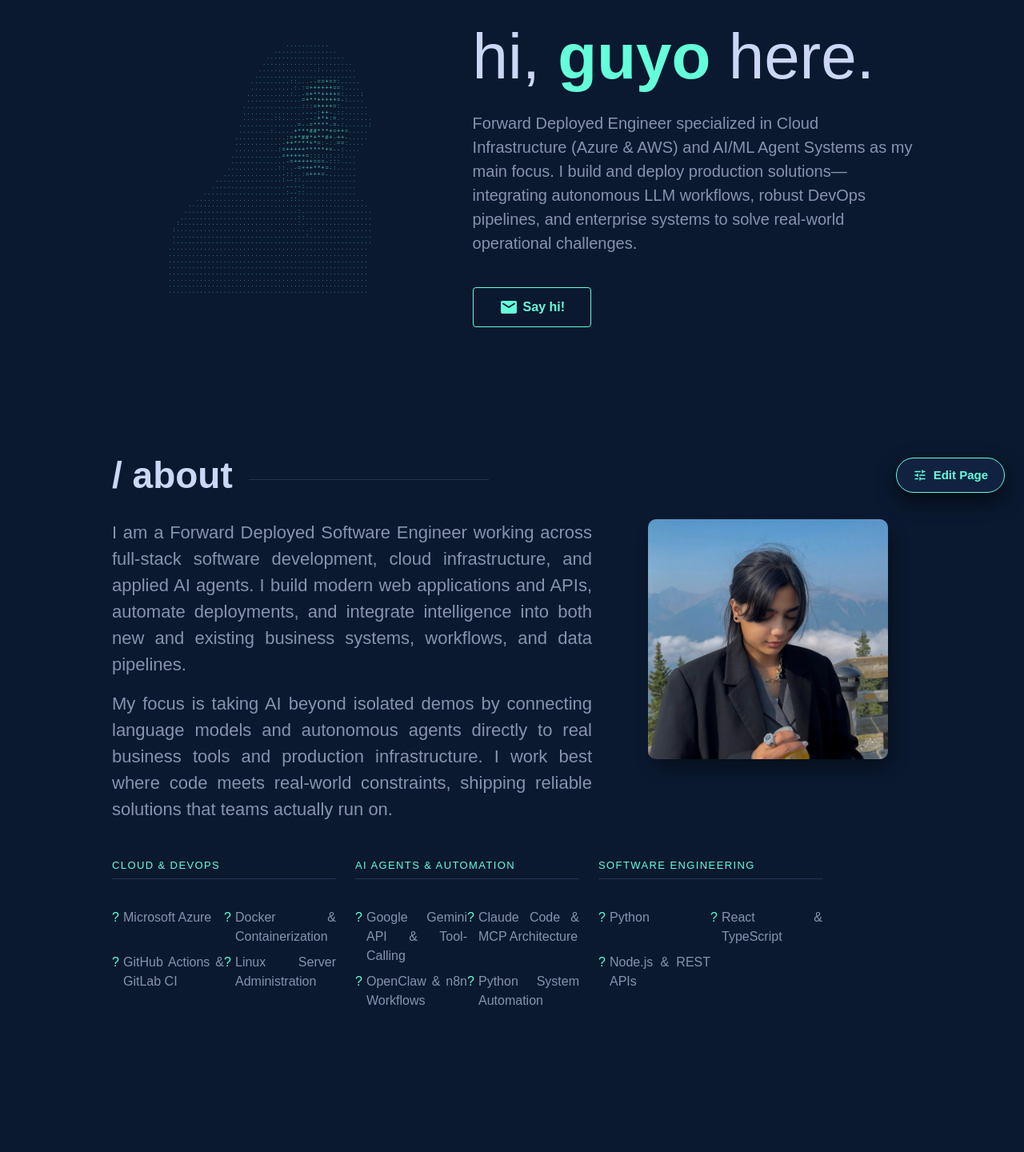
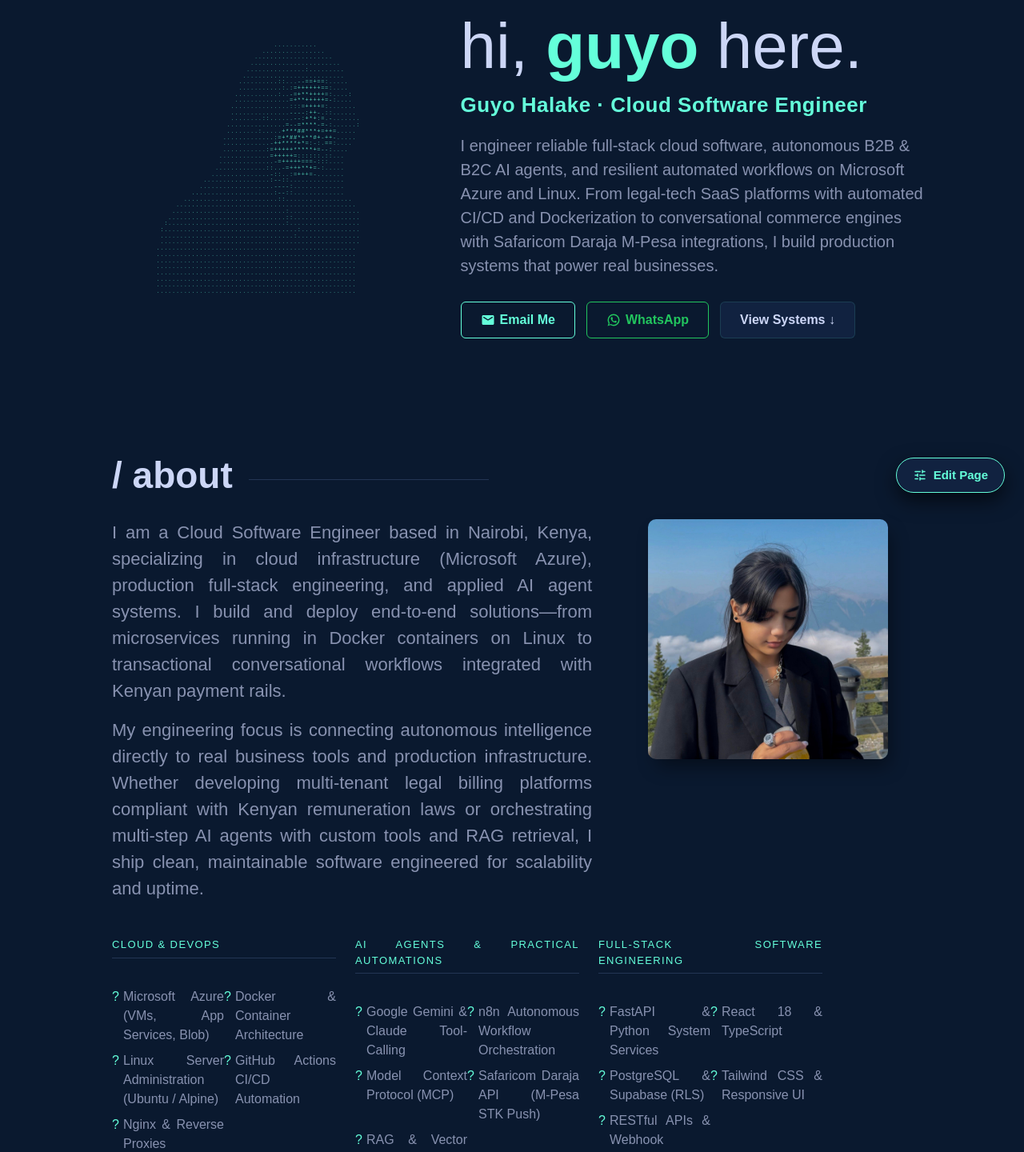
Before and after one commit to guyo-halake/guyesacodes, a React (Vite) app: page / in a window 1280 px wide. Shown: the part 160-1600 px from the top of the page at 80% size. Built offline with nearby package versions, Linux system fonts and the light colour scheme; a web font is replaced by a local one.

Commit message:
feat(v2): overhaul portfolio for Kenyan & global cloud engineering market with real-world SaaS, AI agents and M-Pesa projects

```diff
--- a/src/components/About.jsx
+++ b/src/components/About.jsx
@@ -10,27 +10,31 @@ const About = () => {
     {
       category: "Cloud & DevOps",
       items: [
-        "Microsoft Azure",
-        "Docker & Containerization",
-        "GitHub Actions & GitLab CI",
-        "Linux Server Administration",
+        "Microsoft Azure (VMs, App Services, Blob)",
+        "Docker & Container Architecture",
+        "Linux Server Administration (Ubuntu / Alpine)",
+        "GitHub Actions CI/CD Automation",
+        "Nginx & Reverse Proxies",
       ],
     },
     {
-      category: "AI Agents & Automation",
+      category: "AI Agents & Practical Automations",
       items: [
-        "Google Gemini API & Tool-Calling",
-        "Claude Code & MCP Architecture",
-        "OpenClaw & n8n Workflows",
-        "Python System Automation",
+        "Google Gemini & Claude Tool-Calling",
+        "n8n Autonomous Workflow Orchestration",
+        "Model Context Protocol (MCP)",
+        "Safaricom Daraja API (M-Pesa STK Push)",
+        "RAG & Vector Embeddings",
       ],
     },
     {
-      category: "Software Engineering",
+      category: "Full-Stack Software Engineering",
       items: [
-        "Python",
-        "React & TypeScript",
-        "Node.js & REST APIs",
+        "FastAPI & Python System Services",
+        "React 18 & TypeScript",
+        "PostgreSQL & Supabase (RLS)",
+        "Tailwind CSS & Responsive UI",
+        "RESTful APIs & Webhook Security",
       ],
     },
   ];
--- a/src/components/Intro.jsx
+++ b/src/components/Intro.jsx
@@ -2,6 +2,7 @@ import React from "react";
 import "../styles/Intro.css";
 import { TypeAnimation } from "react-type-animation";
 import EmailRoundedIcon from "@mui/icons-material/EmailRounded";
+import WhatsAppIcon from "@mui/icons-material/WhatsApp";
 import FadeInSection from "./FadeInSection";
 import AsciiPortrait from "./AsciiPortrait";
 import { usePortfolio } from "../context/PortfolioContext";
@@ -28,6 +29,17 @@ const Intro = () => {
           {" here."}
           <span className="intro-cursor">|</span>
         </div>
+
+        <div
+          className="intro-role-badge"
+          contentEditable={isEditMode}
+          suppressContentEditableWarning={true}
+          onBlur={(e) => updateProfileField("headline", e.currentTarget.textContent)}
+          title={isEditMode ? "Click to edit professional headline" : undefined}
+        >
+          {profile.headline || "Guyo Halake · Cloud Software Engineer"}
+        </div>
+
         <FadeInSection>
           <div
             className="intro-desc"
@@ -38,10 +50,41 @@ const Intro = () => {
           >
             {profile.introDesc}
           </div>
-          <a href={`mailto:${profile.email}`} className="intro-contact">
-            <EmailRoundedIcon />
-            {" Say hi!"}
-          </a>
+
+          <div className="intro-actions-row">
+            <a href={`mailto:${profile.email}`} className="intro-contact">
+              <EmailRoundedIcon sx={{ fontSize: 18 }} />
+              <span>Email Me</span>
+            </a>
+
+            <a
+              href="https://wa.me/254700000000?text=Hi%20Guyo,%20saw%20your%20cloud%20software%20portfolio"
+              target="_blank"
+              rel="noopener noreferrer"
+              className="intro-contact btn-whatsapp"
+              title="Chat directly on WhatsApp"
+              onClick={(e) => {
+                const phone = window.prompt(
+                  "Chat with Guyo on WhatsApp. Enter your number or confirm:",
+                  "254"
+                );
+                if (phone && phone.trim() !== "254") {
+                  window.open(
+                    `https://wa.me/${phone.replace(/[^0-9]/g, "")}?text=Hi%20Guyo,%20saw%20your%20cloud%20software%20portfolio`,
+                    "_blank"
+                  );
+                }
+                e.preventDefault();
+              }}
+            >
+              <WhatsAppIcon sx={{ fontSize: 18 }} />
+              <span>WhatsApp</span>
+            </a>
+
+            <a href="#projects" className="intro-contact btn-projects">
+              <span>View Systems ↓</span>
+            </a>
+          </div>
         </FadeInSection>
       </div>
     </div>
--- a/src/context/PortfolioContext.jsx
+++ b/src/context/PortfolioContext.jsx
@@ -2,7 +2,7 @@ import React, { createContext, useContext, useState, useEffect } from "react";
 import { initialPortfolioData } from "../data/portfolioData";
 
 const PortfolioContext = createContext(null);
-const STORAGE_KEY = "guyohalake_portfolio_live_v2";
+const STORAGE_KEY = "guyohalake_portfolio_live_v2_pro";
 
 export const PortfolioProvider = ({ children }) => {
   const [isEditMode, setIsEditMode] = useState(() => {
--- a/src/data/portfolioData.js
+++ b/src/data/portfolioData.js
@@ -1,18 +1,19 @@
 export const initialPortfolioData = {
   profile: {
     greeting: "hi, guyo here.",
-    headline: "Forward Deployed Engineer specialized in Cloud Infrastructure (Azure & AWS) and AI/ML Agent Systems as my main focus.",
+    headline: "Guyo Halake · Cloud Software Engineer",
     introDesc:
-      "Forward Deployed Engineer specialized in Cloud Infrastructure (Azure & AWS) and AI/ML Agent Systems as my main focus. I build and deploy production solutions—integrating autonomous LLM workflows, robust DevOps pipelines, and enterprise systems to solve real-world operational challenges.",
+      "I engineer reliable full-stack cloud software, autonomous B2B & B2C AI agents, and resilient automated workflows on Microsoft Azure and Linux. From legal-tech SaaS platforms with automated CI/CD and Dockerization to conversational commerce engines with Safaricom Daraja M-Pesa integrations, I build production systems that power real businesses.",
     aboutParagraphOne:
-      "I am a Forward Deployed Software Engineer working across full-stack software development, cloud infrastructure, and applied AI agents. I build modern web applications and APIs, automate deployments, and integrate intelligence into both new and existing business systems, workflows, and data pipelines.",
+      "I am a Cloud Software Engineer based in Nairobi, Kenya, specializing in cloud infrastructure (Microsoft Azure), production full-stack engineering, and applied AI agent systems. I build and deploy end-to-end solutions—from microservices running in Docker containers on Linux to transactional conversational workflows integrated with Kenyan payment rails.",
     aboutParagraphTwo:
-      "My focus is taking AI beyond isolated demos by connecting language models and autonomous agents directly to real business tools and production infrastructure. I work best where code meets real-world constraints, shipping reliable solutions that teams actually run on.",
+      "My engineering focus is connecting autonomous intelligence directly to real business tools and production infrastructure. Whether developing multi-tenant legal billing platforms compliant with Kenyan remuneration laws or orchestrating multi-step AI agents with custom tools and RAG retrieval, I ship clean, maintainable software engineered for scalability and uptime.",
     email: "guyohalakeofficial@gmail.com",
     github: "https://github.com/guyo-halake",
     linkedin: "https://www.linkedin.com/in/guyo-halake/",
     medium: "https://medium.com/@guyo-halake",
     avatarImage: "/assets/me2.jpg",
+    resumeUrl: "mailto:guyohalakeofficial@gmail.com?subject=Request%20Resume%20-%20Guyo%20Halake",
   },
   sectionVisibility: {
     intro: true,
@@ -23,73 +24,75 @@ export const initialPortfolioData = {
   },
   projects: [
     {
-      id: "odin-bot",
-      title: "Odin Bot",
-      subtitle: "Personal Telegram Agent",
+      id: "boc-saas",
+      title: "Nyagah B. Kithinji Advocates — Bill of Costs SaaS",
+      subtitle: "Production Legal-Tech SaaS & Cloud Platform",
+      image: "/assets/projects/boc_saas.png",
+      visible: true,
+      lead: "Production legal billing SaaS engineered for a prominent Kenyan law firm, automating court fee notes, taxation schedules, and Bill of Costs generation strictly compliant with the Kenyan Advocates Remuneration Order.",
+      more: [
+        "Full-Stack Architecture: React 18 and TypeScript with Tailwind CSS on the frontend, interfaced with a FastAPI Python backend over secure TLS 1.3 endpoints for fast, deterministic mathematical fee calculations.",
+        "Cloud & DevOps on Azure: Multi-stage Docker containerization running under Nginx Alpine (<40MB footprint) deployed on Linux VMs in Microsoft Azure, powered by automated GitHub Actions CI/CD pipelines.",
+        "Data Layer & Legal Storage: Supabase PostgreSQL database with Row Level Security (RLS) tenant isolation and S3 storage for PDF court filings, reducing legal billing compilation time by over 80%.",
+      ],
+      techStack: [
+        "Microsoft Azure",
+        "Docker",
+        "Linux (Alpine)",
+        "FastAPI (Python)",
+        "React 18 & TypeScript",
+        "Tailwind CSS",
+        "PostgreSQL / Supabase",
+        "GitHub Actions CI/CD",
+        "Nginx",
+      ],
+      link: "https://github.com/guyo-halake/nyagakithinji-Bill-of-Costs.git",
+    },
+    {
+      id: "razak-odin",
+      title: "Razak Odin — Multi-Tenant AI WhatsApp Platform",
+      subtitle: "Conversational Commerce & Daraja M-Pesa Engine",
       image: "/assets/truth.png",
       visible: true,
-      lead: "An AI agent that turns Telegram messages into actions on my machine. It uses the Google Gemini API for LLM tool-calling, allowing me to give instructions in natural language and have the agent select tools, execute actions, and work through multi-step tasks.",
+      lead: "Enterprise multi-tenant conversational AI platform enabling Kenyan B2B and B2C businesses to deploy 24/7 autonomous WhatsApp sales agents with real-time catalog queries, Safaricom Daraja M-Pesa STK push payments, and two-tier human escalation.",
       more: [
-        "The agent connects to my local Windows machine to read and write files and execute shell commands, integrates with Apple Calendar for scheduling and reminders, and uses MCP to delegate coding and debugging tasks to Claude Code and Antigravity. I designed the tool registry and prompt architecture that connect these capabilities, allowing the model to use tool results to decide what to do next.",
-        "Odin Bot brings together LLM agent development, tool orchestration, prompt engineering, MCP integration and local system automation in one application.",
+        "Agentic Tool-Calling: Powered by Google Gemini 1.5 Flash and Claude 3.5, orchestrating dynamic catalog search, customer intent detection, and automated checkout via decoupled n8n master gateway workflows.",
+        "Safaricom M-Pesa Daraja: Engineered custom Daraja STK Push sub-workflows with asynchronous webhook callback reconciliation, timeout handling, and transactional database updates.",
+        "Multi-Tenant DB & RAG: Built on Supabase PostgreSQL with Row Level Security (RLS), dynamic tenant resolution, vector embeddings for company policy RAG retrieval, and instant operator takeover.",
       ],
       techStack: [
-        "OpenClaw",
-        "n8n",
-        "Python Automation",
         "Google Gemini API",
-        "Telegram Bot API",
-        "Apple/Notion Calendar",
-        "Prompt Engineering",
-        "Multi-Step Agent Workflows",
-        "MCP",
-        "LLM Tool-Calling",
+        "n8n Gateway Workflows",
+        "Safaricom Daraja API (M-Pesa)",
+        "Supabase / PostgreSQL RLS",
+        "RAG & Vector Embeddings",
+        "WhatsApp Business API",
+        "Node.js",
+        "Tool-Calling",
       ],
       link: "https://github.com/guyo-halake",
     },
     {
-      id: "enterprise-mcp",
-      title: "Multi-Source Enterprise MCP Server",
-      subtitle: "Context Layer & Agent Tooling",
-      image: "/assets/portfolio.png",
+      id: "odin-devops-agent",
+      title: "Odin DevOps & Cloud Operations Agent",
+      subtitle: "Autonomous Infrastructure & CI/CD Orchestration",
+      image: "/assets/nomansland.png",
       visible: true,
-      lead: "An MCP server that gives AI agents a unified interface to structured business data, internal documentation, and team communications. It connects PostgreSQL/Supabase, Notion, and Slack, allowing an agent to retrieve relevant records and documentation, work with team discussions, and execute supported actions across different systems.",
+      lead: "Intelligent cloud operations agent orchestrating Azure cloud environments, GitHub repository monitoring, and CI/CD pipelines through OpenClaw, n8n event-driven workflows, and custom Python automation tools.",
       more: [
-        "The engineering focuses on more than connecting APIs: designing tools across different data sources, retrieving relevant context, managing token budgets, and applying OAuth2 permission scopes so the agent can work within the access granted to each integration. The result is a shared context and action layer that agents can use without requiring a separate, one-off integration for every workflow.",
+        "Autonomous Cloud Management: Continuously monitors Azure cloud resource health, triages GitHub issues, reviews pull requests, and suggests actionable remediation tasks for cloud infrastructure.",
+        "MCP Protocol Integration: Built with Model Context Protocol (MCP) servers allowing language models to safely execute diagnostics, query monitoring logs, and trigger isolated Docker container builds.",
+        "Operational Efficiency: Bridges developer issue tracking and cloud deployment tasks into a single automated pipeline, eliminating repetitive manual DevOps checklists.",
       ],
       techStack: [
-        "Python",
-        "FastMCP",
-        "MCP",
-        "PostgreSQL/Supabase",
-        "Notion API",
-        "Slack API",
-        "OAuth2",
-        "RAG",
-        "Context Management",
-      ],
-      link: "https://github.com/guyo-halake",
-    },
-    {
-      id: "azure-devops-agent",
-      title: "AI-Powered Azure DevOps Agent",
-      subtitle: "Agentic Workflows & Lab Operations",
-      image: "/assets/nomansland.png",
-      visible: true,
-      lead: "An AI-powered DevOps agent that helps me manage my Azure lab through OpenClaw, n8n workflows, and Python automations. It can trigger deployments, check GitHub issues, inspect issues affecting the Azure lab, and suggest actionable tasks based on the work that needs attention.",
-      more: [
-        "OpenClaw provides the agent layer, while n8n connects the workflows and Python handles custom automation. This brings issue review, task recommendations, and deployment operations into one connected system rather than leaving them as separate manual steps.",
-        "The focus is on building an agent that can do more than explain DevOps tasks: it can gather operational context, identify work that needs attention, and initiate defined workflows to carry out actions.",
-      ],
-      techStack: [
+        "Microsoft Azure",
         "OpenClaw",
-        "n8n",
+        "n8n Workflows",
+        "Model Context Protocol (MCP)",
         "Python Automation",
-        "GitHub",
-        "Microsoft Azure",
-        "CI/CD",
-        "Agentic Workflows",
-        "Workflow Orchestration",
+        "Docker",
+        "GitHub Actions",
+        "Linux System Ops",
       ],
       link: "https://github.com/guyo-halake/AZURE-FUNDAMENTALS-LAB-AND",
     },
@@ -98,7 +101,7 @@ export const initialPortfolioData = {
     {
       id: "linux-homelab",
       title: "Bare Metal Linux Home Lab",
-      subtitle: "24/7 Server · Infrastructure & Automation",
+      subtitle: "24/7 Edge Infrastructure & Docker Microservices",
       image: "/assets/hardware/pc/images/header.png",
       visible: true,
       lead: "A dedicated, low-power Lenovo Mini PC running bare-metal Ubuntu Server to host private microservices, local storage, and automated network operations.",
@@ -121,8 +124,8 @@ export const initialPortfolioData = {
     },
     {
       id: "custom-workstation",
-      title: "Custom PC Workstation",
-      subtitle: "Primary Engineering & Compute Rig",
+      title: "Custom Engineering Workstation",
+      subtitle: "AMD Ryzen 7 + NVIDIA RTX GPU Compute Rig",
       image: "/assets/hardware/pc/images/cover.png",
       visible: true,
       lead: "High-performance custom-built desktop workstation engineered for intensive engineering workflows, local container builds, compilation, and multitasking.",
@@ -143,8 +146,8 @@ export const initialPortfolioData = {
     },
     {
       id: "esp32-display",
-      title: "Smart Ambient ESP32 Display",
-      subtitle: "Custom IoT Matrix & Lab Telemetry",
+      title: "Smart Ambient ESP32 IoT Display",
+      subtitle: "Hardware Telemetry & Microcontroller Matrix",
       image: "/assets/hardware/led-bracelet/header.jpg",
       visible: true,
       lead: "Custom-built physical desktop display powered by an ESP32 microcontroller driving an RGB HUB75 LED matrix panel, bridging the physical desk environment to the home network.",
--- a/src/styles/Intro.css
+++ b/src/styles/Intro.css
@@ -22,7 +22,7 @@
   flex-direction: column;
   align-items: flex-start;
   text-align: left;
-  max-width: 550px;
+  max-width: 580px;
 }
 
 /* Hide any possible cursor from react-type-animation */
@@ -56,6 +56,17 @@
   font-size: 80px;
 }
 
+.intro-role-badge {
+  display: inline-block;
+  color: var(--green-bright);
+  font-family: "NTR", sans-serif;
+  font-size: 26px;
+  font-weight: 700;
+  letter-spacing: 0.5px;
+  margin-top: -6px;
+  margin-bottom: 8px;
+}
+
 .intro-subtitle {
   font-family: "NTR", sans-serif;
   color: var(--slate);
@@ -71,8 +82,15 @@
   text-align: left;
   max-width: 100%;
   padding-top: 8px;
-  padding-bottom: 40px;
+  padding-bottom: 30px;
   line-height: 1.5;
+}
+
+.intro-actions-row {
+  display: flex;
+  align-items: center;
+  gap: 14px;
+  flex-wrap: wrap;
 }
 
 .intro-contact {
@@ -82,17 +100,39 @@
   font-size: 16px;
   font-weight: bolder;
   font-family: "NTR", sans-serif;
-  padding: 12px 32px;
+  padding: 10px 24px;
   cursor: pointer;
   border: 1px solid var(--green-bright);
-  border-radius: 4px;
+  border-radius: 6px;
   transition: all 0.25s cubic-bezier(0.645, 0.045, 0.355, 1);
+  text-decoration: none !important;
+  color: var(--green-bright) !important;
 }
 
 .intro-contact:hover {
   background-color: var(--green-tint);
   transform: translateY(-3px);
   outline: none;
+}
+
+.intro-contact.btn-whatsapp {
+  border-color: #22c55e;
+  color: #22c55e !important;
+}
+
+.intro-contact.btn-whatsapp:hover {
+  background-color: rgba(34, 197, 94, 0.14);
+}
+
+.intro-contact.btn-projects {
+  border-color: var(--card-border);
+  color: var(--lightest-slate) !important;
+  background: var(--light-navy);
+}
+
+.intro-contact.btn-projects:hover {
+  border-color: var(--green-bright);
+  color: var(--green-bright) !important;
 }
 
 /* Tablet */
@@ -104,6 +144,10 @@
   .intro-title,
   .intro-name {
     font-size: 72px;
+  }
+
+  .intro-role-badge {
+    font-size: 22px;
   }
 
   .intro-subtitle {
@@ -143,6 +187,11 @@
     font-size: 56px;
   }
 
+  .intro-role-badge {
+    text-align: center;
+    font-size: 20px;
+  }
+
   .intro-subtitle {
     text-align: center;
     font-size: 28px;
@@ -157,9 +206,14 @@
     line-height: 1.4;
   }
 
+  .intro-actions-row {
+    justify-content: center;
+    width: 100%;
+  }
+
   .intro-contact {
-    font-size: 16px;
-    padding: 10px 24px;
+    font-size: 15px;
+    padding: 8px 18px;
   }
 }
 
@@ -175,6 +229,10 @@
     font-size: 40px;
   }
 
+  .intro-role-badge {
+    font-size: 17px;
+  }
+
   .intro-subtitle {
     font-size: 20px;
   }
@@ -184,8 +242,13 @@
     padding-bottom: 20px;
   }
 
+  .intro-actions-row {
+    flex-direction: column;
+    width: 100%;
+  }
+
   .intro-contact {
-    font-size: 14px;
-    padding: 8px 20px;
+    width: 100%;
+    justify-content: center;
   }
 }
```
Also changed, not shown: public/assets/projects/boc_saas.png (added), src/components/admin/LiveVisualToolbar.jsx (line endings or trailing spaces), src/styles/admin/LiveVisualToolbar.css (line endings or trailing spaces).
